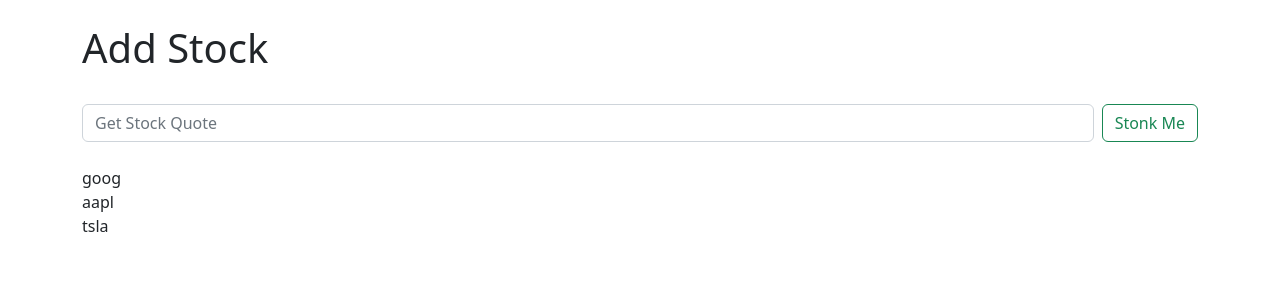
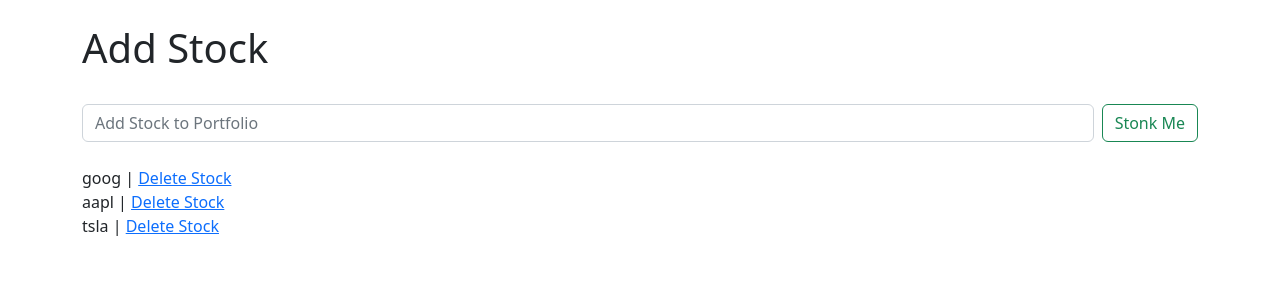
Before and after one commit to FrancRose/stock-app, a Django app: page /add_stock in a window 1280 px wide. Shown: the part 56-356 px from the top of the page. Run offline with Django 4.2, Linux system fonts and the light colour scheme; data comes from the database, SQL or seed files in the repository; both versions use the stored data as it was after the commit.

Commit message:
add stock delete from portfolio

```diff
--- a/quotes/templates/add_stock.html
+++ b/quotes/templates/add_stock.html
@@ -9,7 +9,7 @@
   <input
     class="form-control me-2"
     type="search"
-    placeholder="Get Stock Quote"
+    placeholder="Add Stock to Portfolio"
     aria-label="Search"
     name="stonks"
   />
@@ -19,5 +19,8 @@
 </form>
 <br />
 <!-- END SEARCH BAR ----------------------------------------------- -->
-{% for item in ticker %} {{ item }} <br />
-{% endfor %} {% endblock %}
+{% for item in ticker %}
+  {{ item }} | <a href="{% url 'delete' item.id %}">Delete Stock</a> <br />
+{% endfor %}
+
+{% endblock %}
--- a/quotes/urls.py
+++ b/quotes/urls.py
@@ -5,4 +5,5 @@ urlpatterns = [
     path('', views.home, name="home" ),
     path('about', views.about, name="about" ),
     path('add_stock', views.add_stock, name="add_stock" ),
+    path('delete/<stock_id>', views.delete, name="delete" ),
 ]
--- a/quotes/views.py
+++ b/quotes/views.py
@@ -40,3 +40,9 @@ def add_stock(request):
     else:
         ticker = Stock.objects.all()
         return render(request, 'add_stock.html', {'ticker': ticker})
+
+def delete(request, stock_id):
+    item = Stock.objects.get(pk=stock_id)
+    item.delete()
+    messages.success(request, ("Stock had been deleted"))
+    return redirect(add_stock)
```
Also changed, not shown: db.sqlite3.
